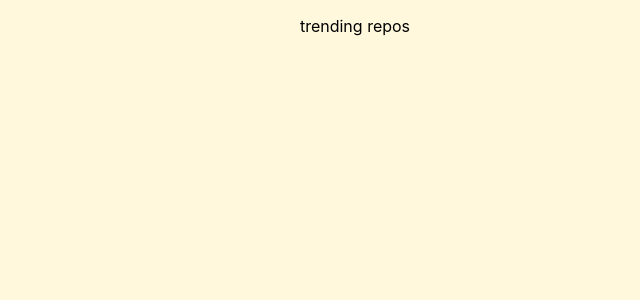
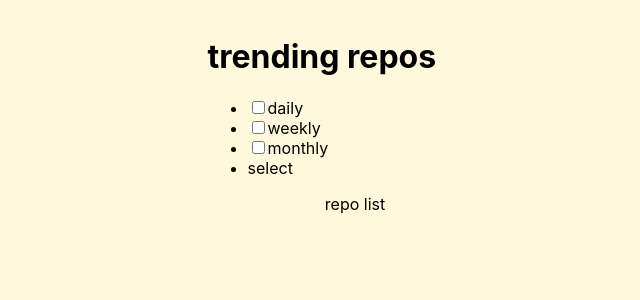
Before and after one commit to fryderykg/github-trends, a React (Create React App) app: page / in a window 1280 px wide. Shown: the top 300 px of the page, without its empty margins (285-925 px from the left). Built offline with nearby package versions, Linux system fonts and the light colour scheme.

Commit message:
Add checkboxes to mainPage

```diff
--- a/src/App.tsx
+++ b/src/App.tsx
@@ -1,6 +1,6 @@
 import React from 'react';
 import styles from './app.module.scss';
-import VMainPage from "./views/mainPage";
+import VMainPage from './views/mainPage';
 
 function App() {
   return (
--- a/src/views/mainPage.module.scss
+++ b/src/views/mainPage.module.scss
@@ -1,8 +1,19 @@
 .mainPage {
-  align-items: start;
+  align-items: center;
   background-color: cornsilk;
   display: flex;
-  justify-content: center;
+  flex-direction: column;
+  justify-content: flex-start;
   min-height: 100vh;
   padding: 1rem;
 }
+
+.navigationList {
+  display: flex;
+  flex-wrap: wrap;
+  width: 100%;
+
+  li {
+    width: 100%;
+  }
+}
--- a/src/views/mainPage.tsx
+++ b/src/views/mainPage.tsx
@@ -1,10 +1,44 @@
 import React from 'react';
 import styles from './mainPage.module.scss';
+import Checkbox from './checkbox/checkbox';
 
 const VMainPage = () => {
   return (
     <div className={styles.mainPage} data-testid={'mainpage_container'}>
-      trending repos
+      <header>
+        <h1>
+          trending repos
+        </h1>
+
+        <nav>
+          <ul className={styles.navigationList}>
+            <li>
+              <Checkbox
+                name={'daily'}
+                since={'daily'}
+              />
+            </li>
+            <li>
+              <Checkbox
+                name={'weekly'}
+                since={'weekly'}
+              />
+            </li>
+            <li>
+              <Checkbox
+                name={'monthly'}
+                since={'monthly'}
+              />
+            </li>
+            <li>
+              select
+            </li>
+          </ul>
+        </nav>
+      </header>
+      <main>
+        repo list
+      </main>
     </div>
   );
 };
```
